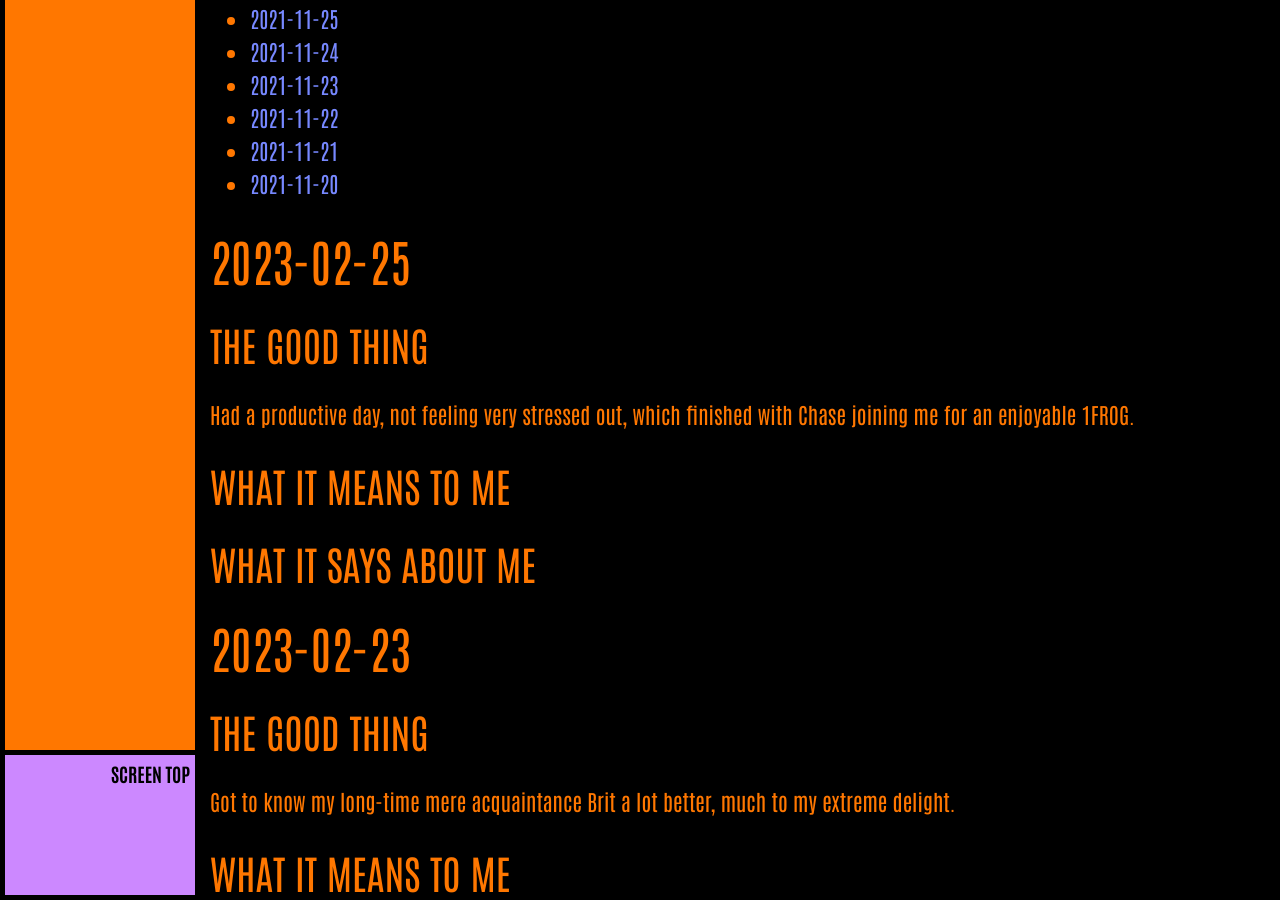
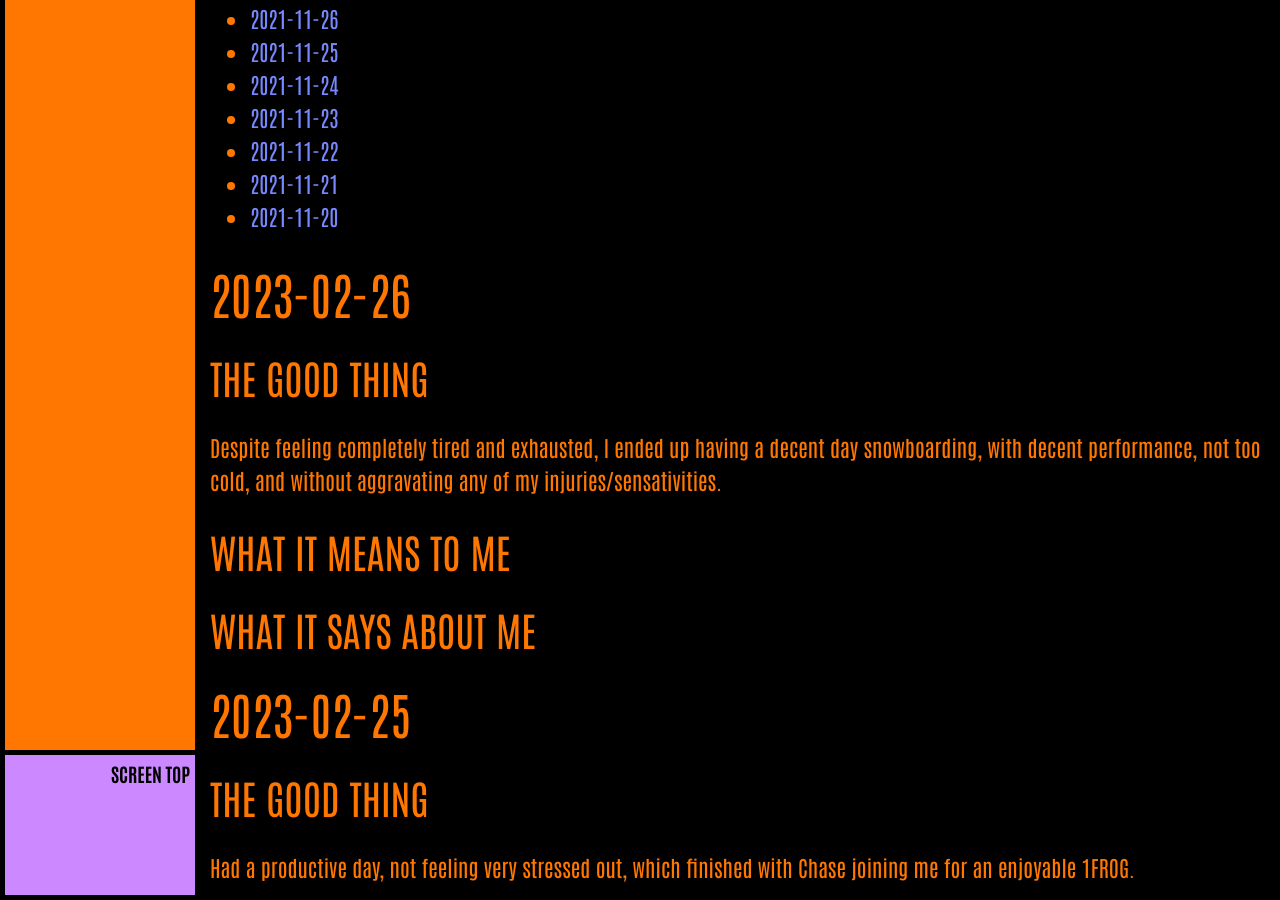
Before and after one commit to ArthurZey/arthurzey.github.io, a Jekyll site: the page built from _pages/one-good-thing.md, in a window 1280 px wide and 900 px high, scrolled down 9504 px. Built offline with Jekyll 4.4.1, drawn with Linux system fonts in a browser that asks for light colours; some of the changed text lies outside the part shown.

Commit message:
added stub for 2023-02-26

```diff
--- a/_pages/one-good-thing.md
+++ b/_pages/one-good-thing.md
@@ -13,6 +13,15 @@
 {:toc}
 {::options toc_levels="2" /}
 
+## 2023-02-26
+### The Good Thing
+Despite feeling completely tired and exhausted, I ended up having a decent day snowboarding, with decent performance, not too cold, and without aggravating any of my injuries/sensativities.
+### What It Means to Me
+
+### What It Says about Me
+
+
+
 ## 2023-02-25
 ### The Good Thing
 Had a productive day, not feeling very stressed out, which finished with Chase joining me for an enjoyable 1FROG.
```
Also changed, not shown: other parts of _pages/one-good-thing.md (+1 -1 lines).
